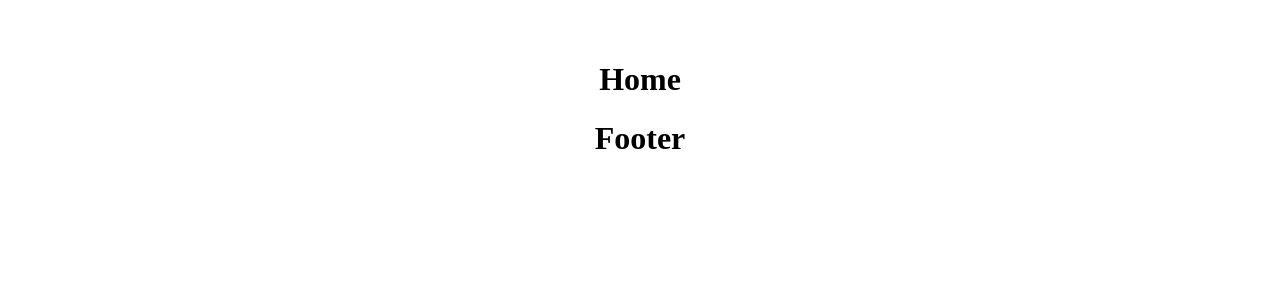
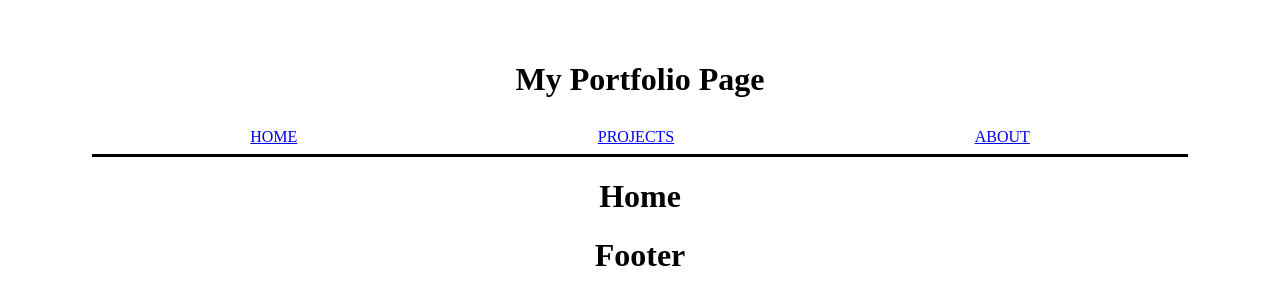
Before and after one commit to drewkybrown/portfolio, a React (Vite) app: page / in a window 1280 px wide. Shown: the top 304 px of the page. Built offline with nearby package versions, Linux system fonts and the light colour scheme.

Commit message:
add inline style to header.jsx

```diff
--- a/src/components/Header.jsx
+++ b/src/components/Header.jsx
@@ -1,13 +1,27 @@
 import { Link } from "react-router-dom";
 
 function Header() {
-  <header>
-    <nav>
-      <Link to="/">Home</Link>
-      <Link to="/projects">Projects</Link>
-      <Link to="/about">About</Link>
-    </nav>
-  </header>;
+  // an example of an inline style for the nav tag for an initial layout
+
+  const navStyle = {
+    display: "flex",
+    justifyContent: "space-around",
+    borderBottom: ".2rem solid black",
+    padding: ".5rem",
+    width: "90%",
+    margin: "auto",
+  };
+
+  return (
+    <header>
+      <h1>My Portfolio Page</h1>
+      <nav style={navStyle}>
+        <Link to="/">HOME</Link>
+        <Link to="/projects">PROJECTS</Link>
+        <Link to="/about">ABOUT</Link>
+      </nav>
+    </header>
+  );
 }
 
 export default Header;
```
